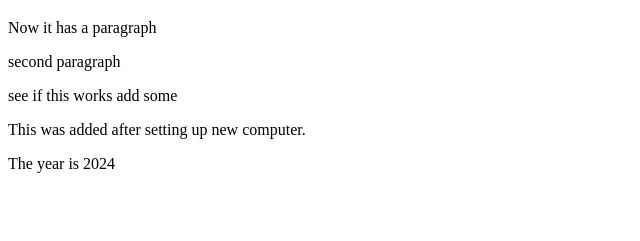
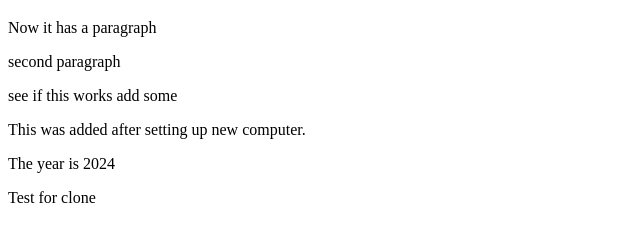
Before and after one commit to DLav0/git-test, a website: page index.html in a window 1280 px wide. Shown: the part 61-302 px from the top of the page, without its empty margins (0-640 px from the left). Drawn offline with Linux system fonts and the light colour scheme.

Commit message:
Pushing a Clone

```diff
--- a/index.html
+++ b/index.html
@@ -12,5 +12,6 @@
     <p>see if this works add some</p>
     <p>This was added after setting up new computer.</p>
     <p>The year is 2024</p>
+    <p>Test for clone</p>
 </body>
 </html>
```
